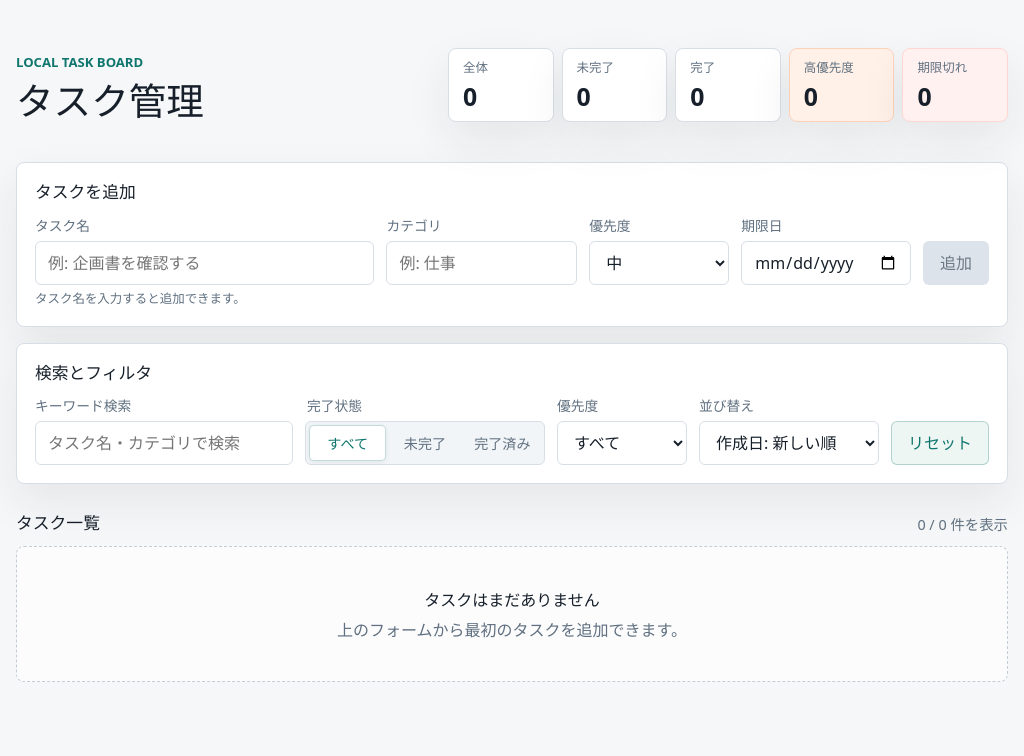
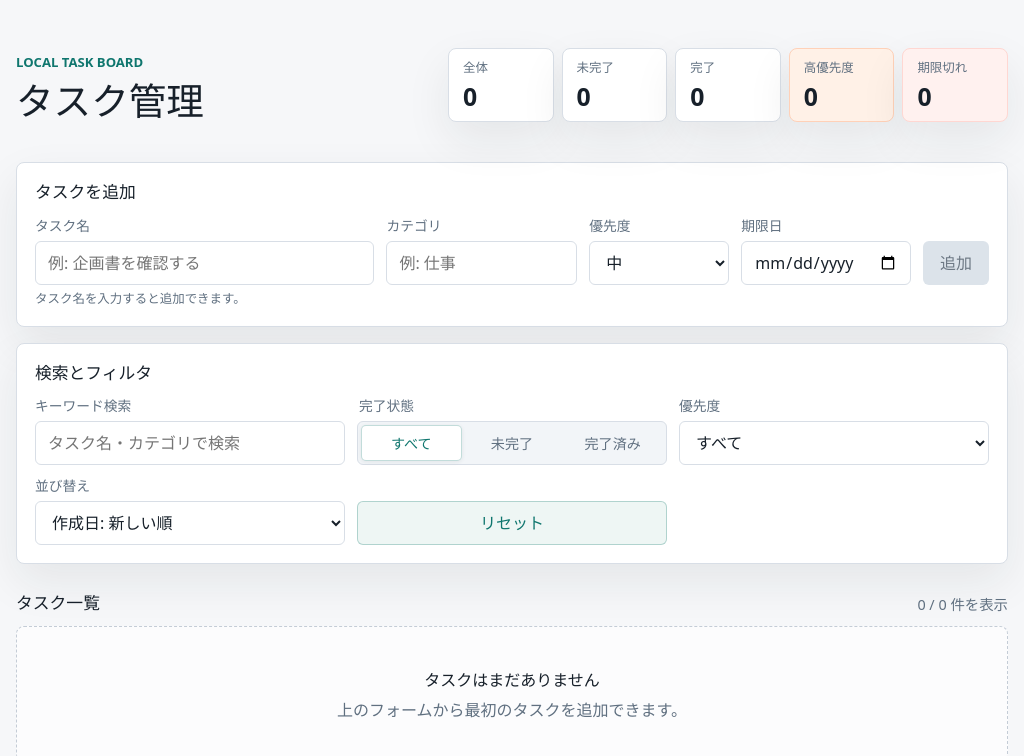
Before and after one commit to artssm0219/task-board-app, a React (Vite) app: page / in a window 1024 px wide. Shown: the top 756 px of the page. Built offline with nearby package versions, Linux system fonts and the light colour scheme.

Commit message:
Fix filter layout overflow

```diff
--- a/src/App.css
+++ b/src/App.css
@@ -140,14 +140,19 @@ h2 {
 
 .task-filters {
   grid-template-columns:
-    minmax(220px, 1.3fr) minmax(240px, 1fr) 130px
-    minmax(180px, 0.9fr) auto;
+    minmax(180px, 1.2fr) minmax(220px, 1.1fr) minmax(120px, 0.7fr)
+    minmax(170px, 0.9fr) minmax(96px, auto);
   align-items: end;
+}
+
+.task-filters > * {
+  min-width: 0;
 }
 
 .field {
   display: grid;
   gap: 6px;
+  min-width: 0;
 }
 
 .field label,
@@ -493,6 +498,21 @@ button:focus-visible {
   }
 }
 
+@media (min-width: 861px) and (max-width: 1120px) {
+  .task-filters {
+    grid-template-columns: minmax(0, 1fr) minmax(240px, 1fr) minmax(0, 1fr);
+  }
+
+  .task-filters__search,
+  .segmented-control {
+    grid-column: span 1;
+  }
+
+  .task-filters .secondary-button {
+    width: 100%;
+  }
+}
+
 @media (max-width: 620px) {
   .app-shell {
     width: min(100% - 20px, 1080px);
```
